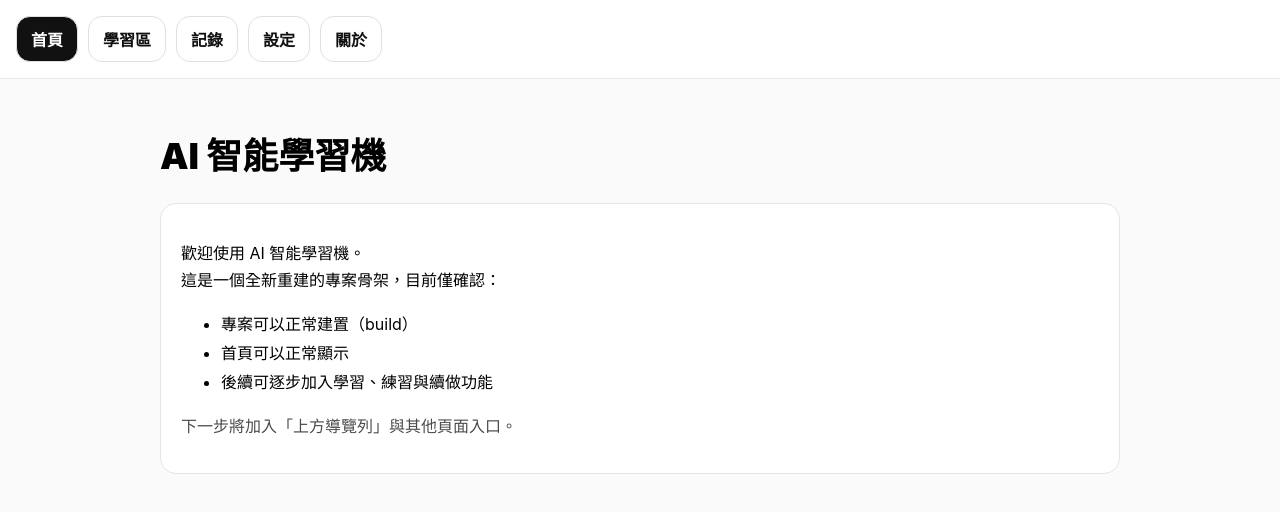
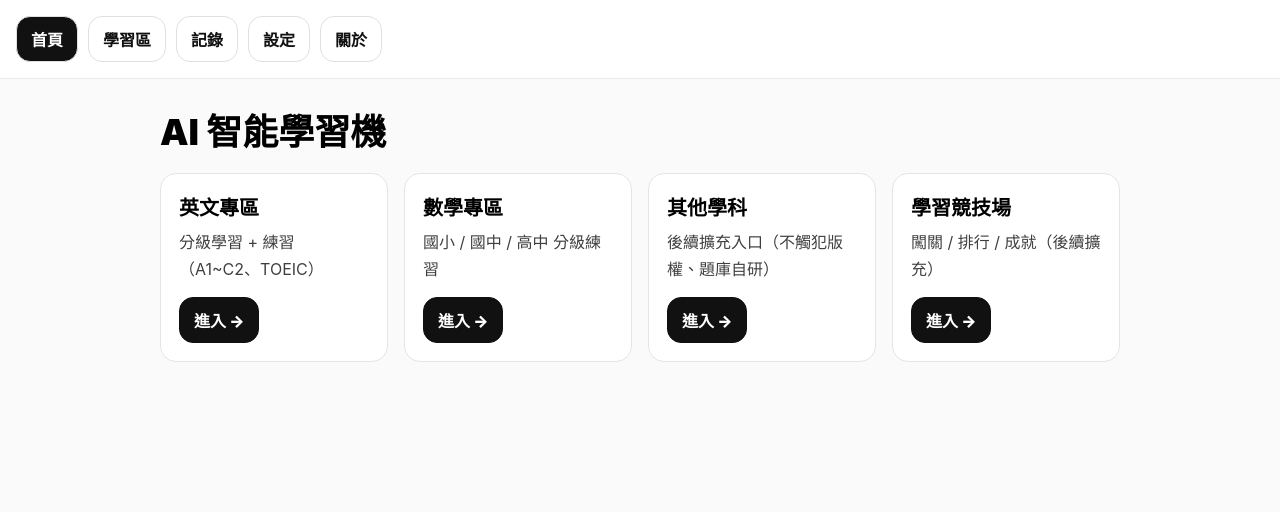
Before and after one commit to boos88978857-svg/learning-machine-new, a Next.js app: page / in a window 1280 px wide. Shown: the top 512 px of the page. Built offline with nearby package versions, Linux system fonts and the light colour scheme.

Commit message:
更新 page.tsx

```diff
--- a/app/page.tsx
+++ b/app/page.tsx
@@ -1,44 +1,81 @@
+import Link from "next/link";
+
+const cardStyle: React.CSSProperties = {
+  background: "#ffffff",
+  border: "1px solid #e5e5e5",
+  borderRadius: 16,
+  padding: 18
+};
+
+const titleStyle: React.CSSProperties = {
+  margin: "0 0 8px",
+  fontSize: 20,
+  fontWeight: 900
+};
+
+const descStyle: React.CSSProperties = {
+  margin: 0,
+  opacity: 0.75,
+  lineHeight: 1.7
+};
+
+const btnStyle: React.CSSProperties = {
+  display: "inline-block",
+  marginTop: 14,
+  padding: "10px 14px",
+  borderRadius: 14,
+  border: "1px solid #111",
+  background: "#111",
+  color: "#fff",
+  fontWeight: 900,
+  textDecoration: "none"
+};
+
 export default function HomePage() {
   return (
-    <main
-      style={{
-        maxWidth: 960,
-        margin: "0 auto",
-        padding: "24px 16px"
-      }}
-    >
-      <h1
-        style={{
-          fontSize: 36,
-          fontWeight: 900,
-          marginBottom: 24
-        }}
-      >
+    <main style={{ maxWidth: 960, margin: "0 auto", padding: "24px 16px" }}>
+      <h1 style={{ fontSize: 36, fontWeight: 900, margin: "0 0 18px" }}>
         AI 智能學習機
       </h1>
 
       <div
         style={{
-          background: "#ffffff",
-          borderRadius: 16,
-          padding: 20,
-          border: "1px solid #e5e5e5"
+          display: "grid",
+          gridTemplateColumns: "repeat(auto-fit, minmax(220px, 1fr))",
+          gap: 16
         }}
       >
-        <p style={{ lineHeight: 1.7 }}>
-          歡迎使用 AI 智能學習機。<br />
-          這是一個全新重建的專案骨架，目前僅確認：
-        </p>
+        <div style={cardStyle}>
+          <h2 style={titleStyle}>英文專區</h2>
+          <p style={descStyle}>分級學習 + 練習（A1~C2、TOEIC）</p>
+          <Link href="/english" style={btnStyle}>
+            進入 →
+          </Link>
+        </div>
 
-        <ul style={{ lineHeight: 1.8 }}>
-          <li>專案可以正常建置（build）</li>
-          <li>首頁可以正常顯示</li>
-          <li>後續可逐步加入學習、練習與續做功能</li>
-        </ul>
+        <div style={cardStyle}>
+          <h2 style={titleStyle}>數學專區</h2>
+          <p style={descStyle}>國小 / 國中 / 高中 分級練習</p>
+          <Link href="/math" style={btnStyle}>
+            進入 →
+          </Link>
+        </div>
 
-        <p style={{ marginTop: 16, opacity: 0.7 }}>
-          下一步將加入「上方導覽列」與其他頁面入口。
-        </p>
+        <div style={cardStyle}>
+          <h2 style={titleStyle}>其他學科</h2>
+          <p style={descStyle}>後續擴充入口（不觸犯版權、題庫自研）</p>
+          <Link href="/other" style={btnStyle}>
+            進入 →
+          </Link>
+        </div>
+
+        <div style={cardStyle}>
+          <h2 style={titleStyle}>學習競技場</h2>
+          <p style={descStyle}>闖關 / 排行 / 成就（後續擴充）</p>
+          <Link href="/arena" style={btnStyle}>
+            進入 →
+          </Link>
+        </div>
       </div>
     </main>
   );
```
